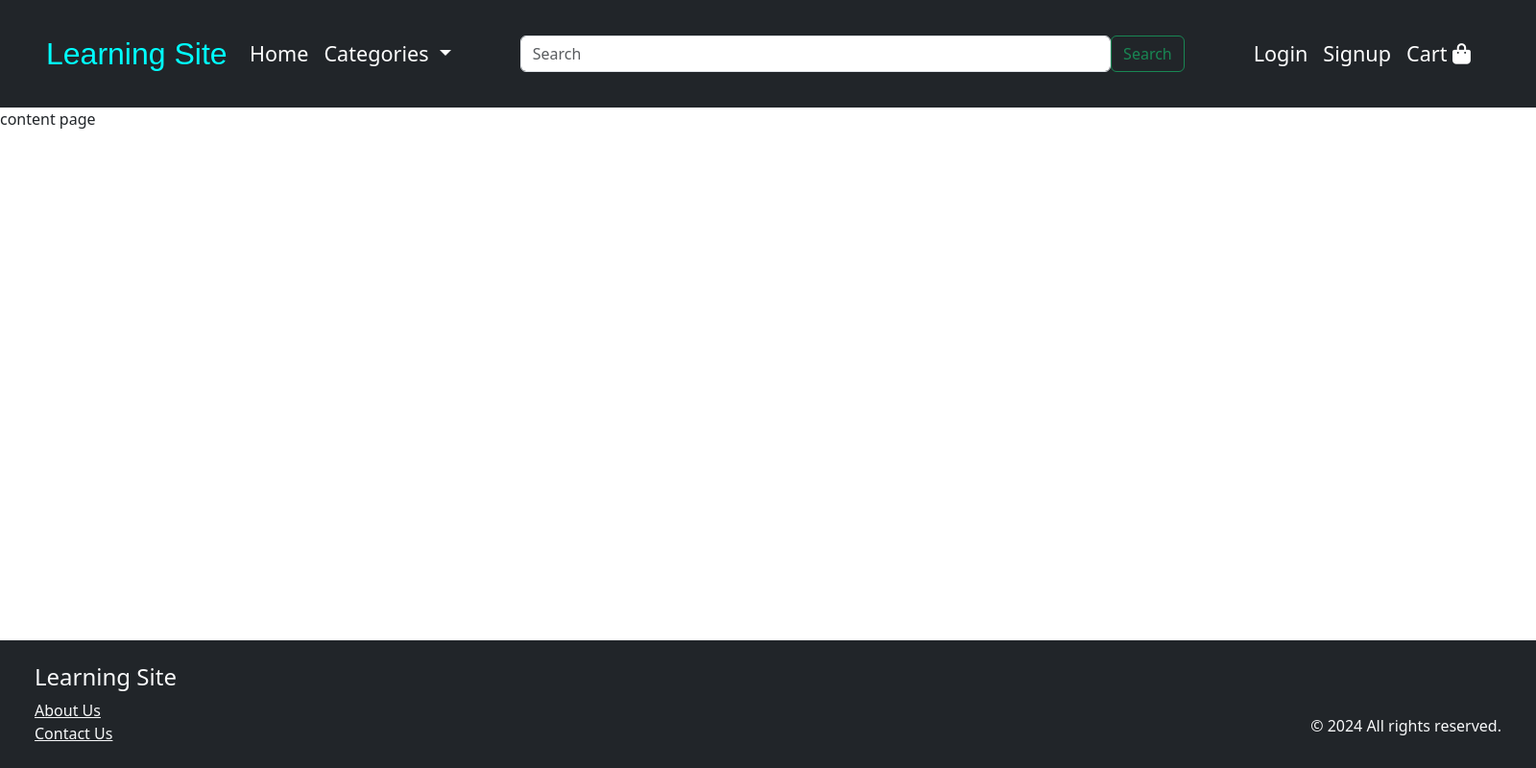
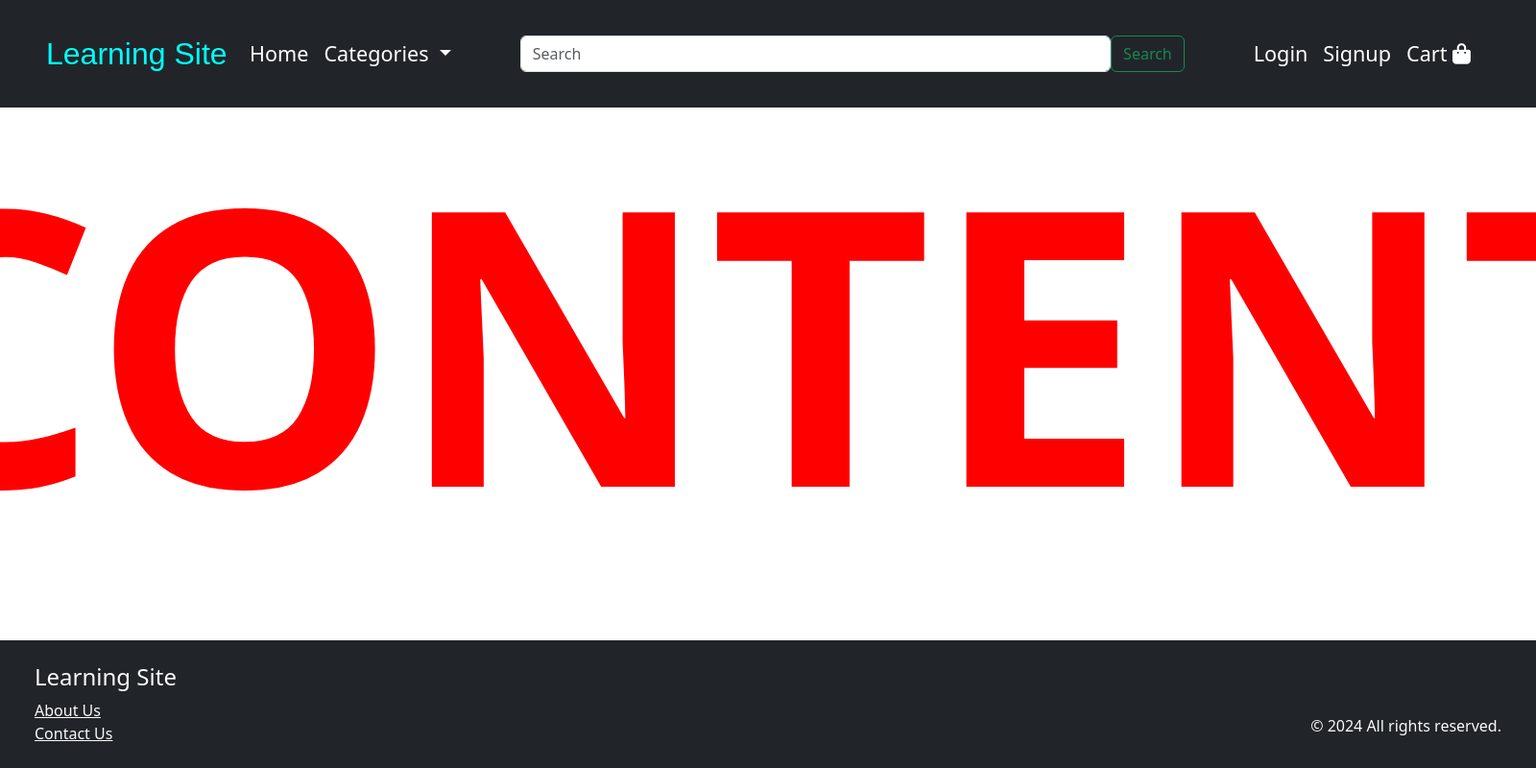
Before and after one commit to MudaSir-Latif/SE, a Django app: page /main/ in a window 1600 px wide; the page is wider, and only the part inside the window is pictured. Shown: that part at 96% size. Run offline with Django 5.2, Linux system fonts and the light colour scheme.

Commit message:
some changes

```diff
--- a/Learning_Site/template/layout.html
+++ b/Learning_Site/template/layout.html
@@ -78,9 +78,12 @@
     </nav>
   </header>
 
+  {% block content %}
   <main>
-    <p>content page</p>
+    <h1 class="justify-content-center justify-content-center flex-grow-1 mx-3 d-flex " style="color: red; font-size: 25rem; font-weight: bold;">CONTENT</h1>
   </main>
+  {% endblock %}
+
   <footer class="footer bg-dark text-light p-4 fixed-bottom">
     <div class="container">
       <!-- First Row: Site Name -->
```
